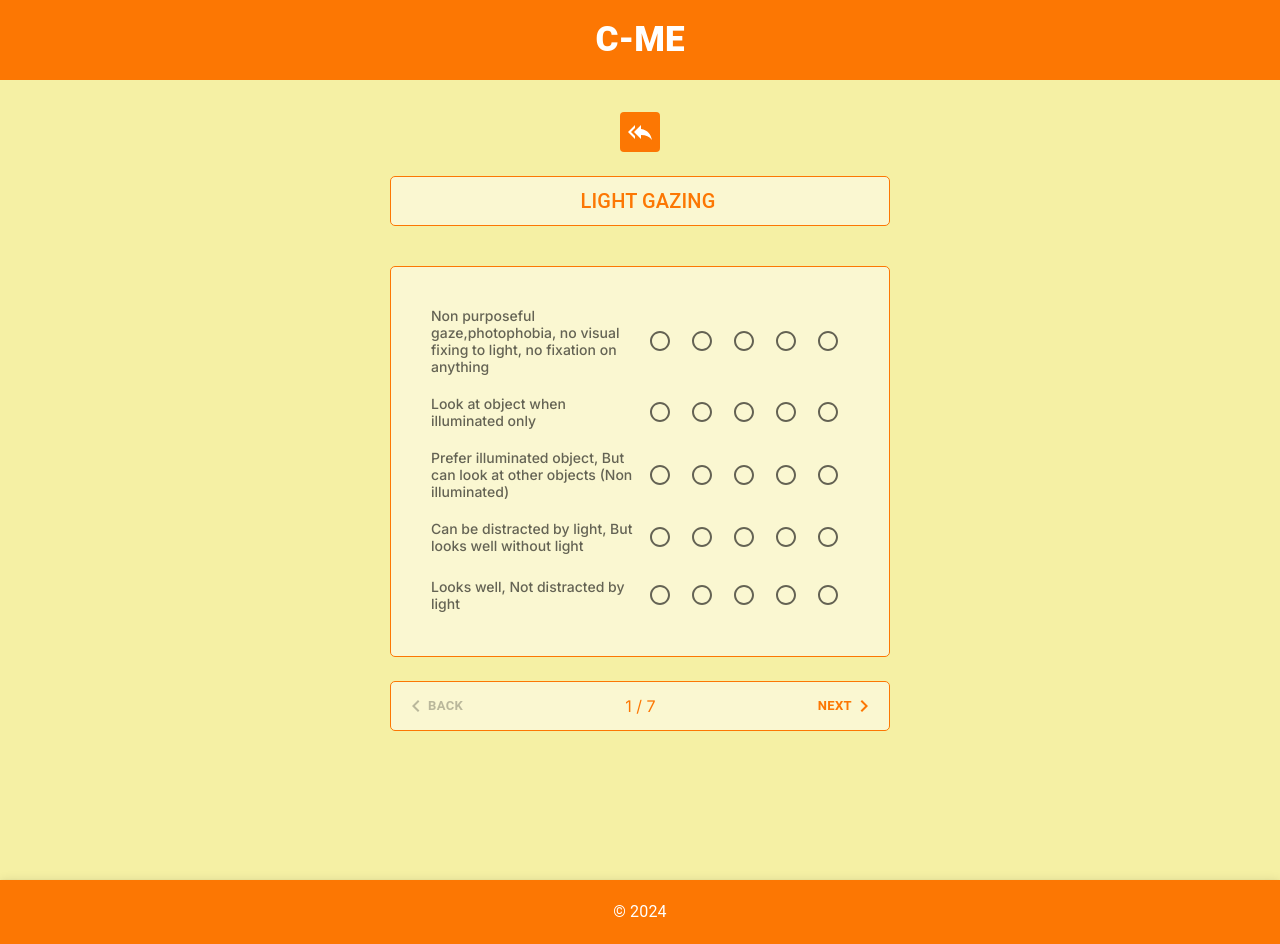
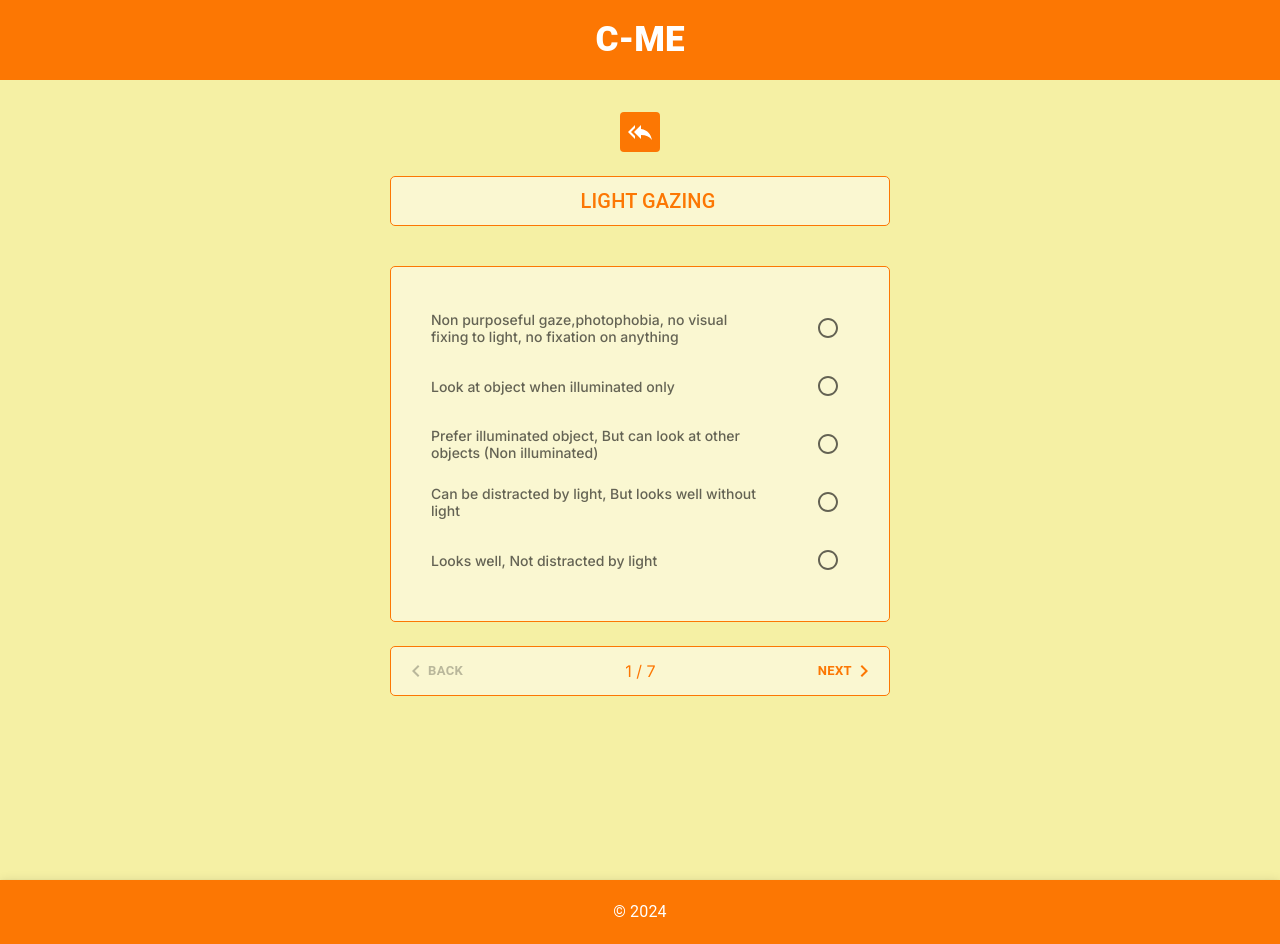
Before and after one commit to Chamathr/medicare-app, a Next.js app: page /users/report in a window 1280 px wide. Built offline with nearby package versions, Linux system fonts and the light colour scheme.

Commit message:
new changes 2

```diff
--- a/src/components/radioGroup/index.tsx
+++ b/src/components/radioGroup/index.tsx
@@ -41,7 +41,7 @@ const RowRadioButtonsGroup = (Props: Props) => {
       <Box
         sx={{
           display: { sm: "grid" },
-          gridTemplateColumns: { sm: "50% 50%" },
+          gridTemplateColumns: { sm: "80% 20%" },
         }}
       >
         <Box
@@ -70,38 +70,6 @@ const RowRadioButtonsGroup = (Props: Props) => {
               },
             }}
           />
-          <Radio
-            {...controlProps("3")}
-            sx={{
-              "&.Mui-checked": {
-                color: "#fc7703",
-              },
-            }}
-          />
-          <Radio
-            {...controlProps("5")}
-            sx={{
-              "&.Mui-checked": {
-                color: "#fc7703",
-              },
-            }}
-          />
-          <Radio
-            {...controlProps("7")}
-            sx={{
-              "&.Mui-checked": {
-                color: "#fc7703",
-              },
-            }}
-          />
-          <Radio
-            {...controlProps("9")}
-            sx={{
-              "&.Mui-checked": {
-                color: "#fc7703",
-              },
-            }}
-          />
         </Box>
       </Box>
     </>
```
